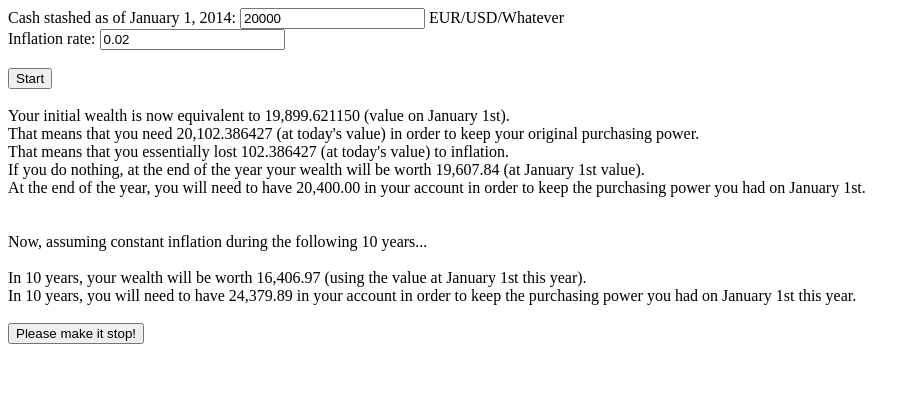
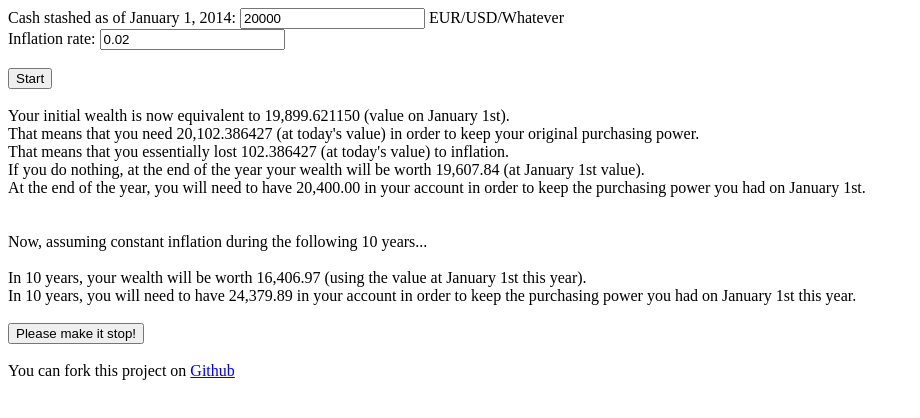
Before and after one commit to ghgr/InflationRealTime, a plain HTML site: page index.html in a window 1280 px wide. Both pictures are taken after a click on the button "Start". Shown: the whole page, without its empty margins (0-920 px from the left). Drawn offline with Linux system fonts and the light colour scheme.

Commit message:
Added link to Github.

```diff
--- a/index.html
+++ b/index.html
@@ -33,6 +33,8 @@ In 10 years, you will need to have <a id="eq_final_10_year_money"></a> in your a
 <form action="http://www.mrmoneymustache.com/">
     <input type="submit" value="Please make it stop!">
 </form>
+<br/>
+You can fork this project on <a href="https://github.com/ghgr/InflationRealTime">Github</a>
 </div>
 
 <script>
```
